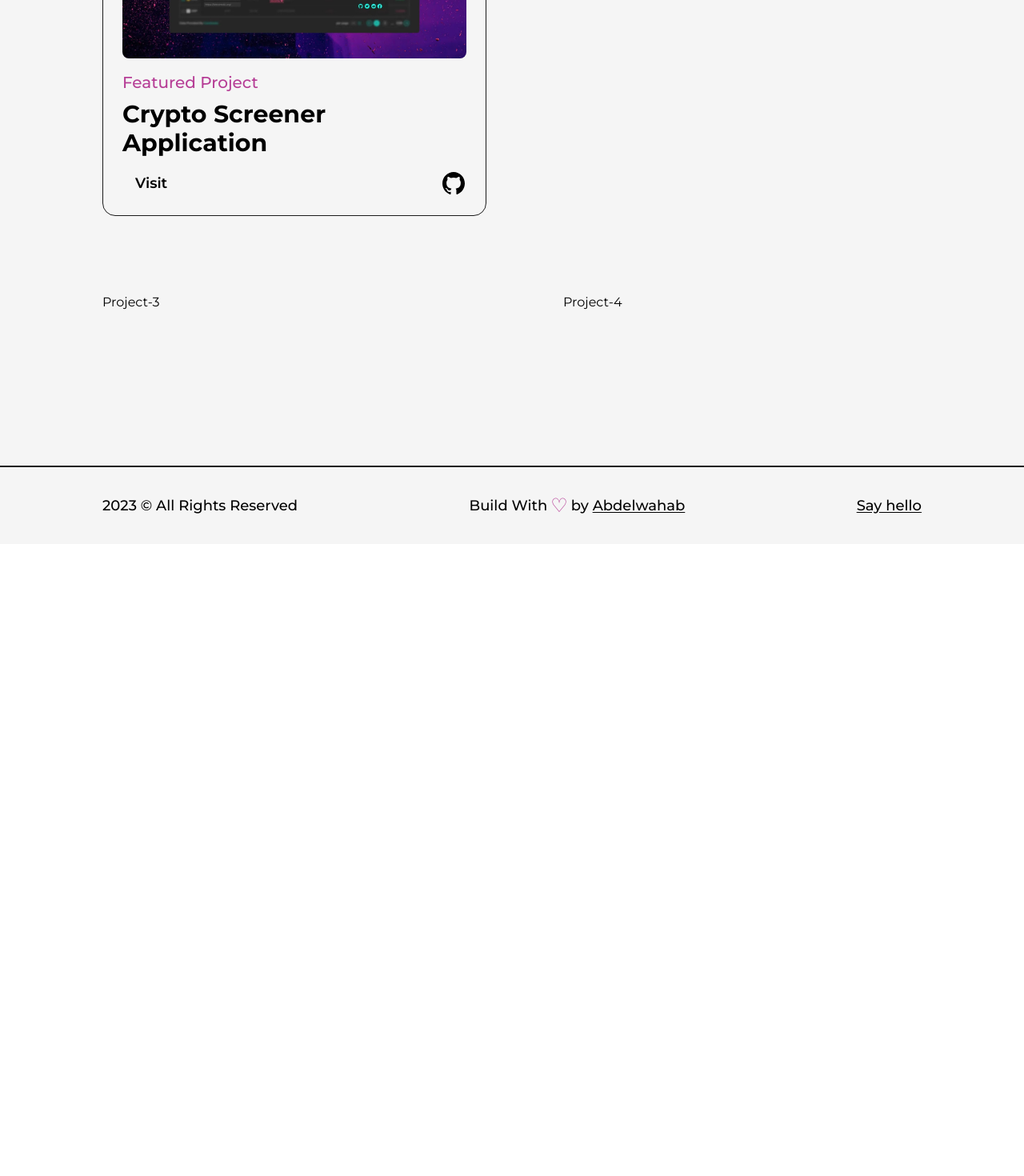
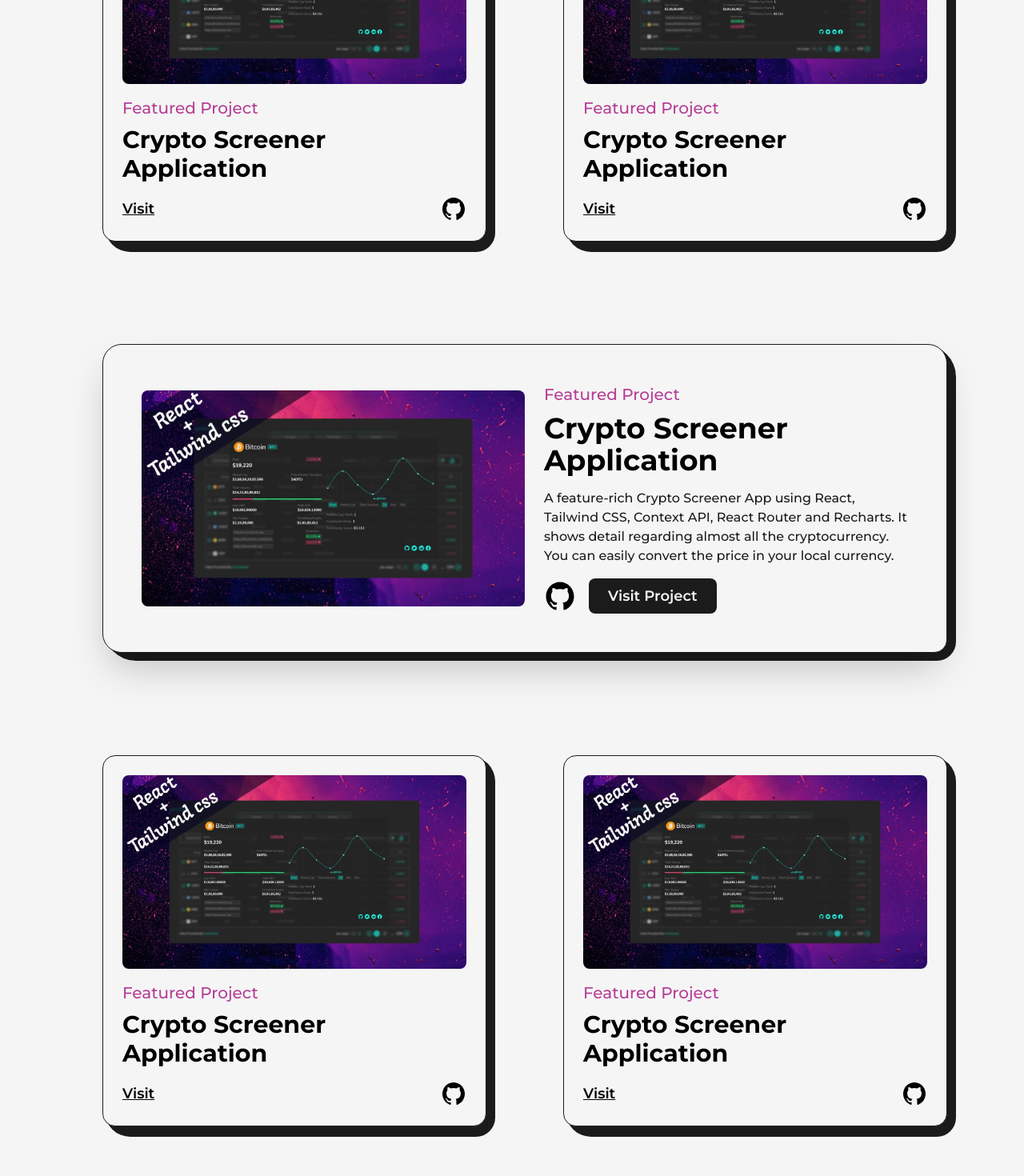
Before and after one commit to AbdelwahabTop/Next.js-Developer-Portfolio, a Next.js app: page /projects in a window 1280 px wide. Shown: the part 1180-2650 px from the top of the page at 80% size. Before the commit the page ends 1860 px from the top, so only its background shows below. Built offline with nearby package versions, Linux system fonts and the light colour scheme.

Commit message:
Project Page

```diff
--- a/src/pages/projects.js
+++ b/src/pages/projects.js
@@ -9,7 +9,9 @@ import project1 from "../../public/images/projects/crypto-screener-cover-image.j
 
 const FeaturedProject = ({ type, title, summary, img, link, github }) => {
   return (
-    <article className="w-full flex items-center justify-between rounded-3xl border border-solid border-dark bg-light shadow-2xl p-12">
+    <article className="w-full flex items-center justify-between relative rounded-br-2xl rounded-3xl border border-solid border-dark bg-light shadow-2xl p-12">
+      <div className="absolute top-0 -right-3 -z-10 w-[101%] h-[103%] rounded-[2.5rem] bg-dark rounded-br-3xl" />
+
       <Link
         href={link}
         target="_blank"
@@ -48,6 +50,8 @@ const FeaturedProject = ({ type, title, summary, img, link, github }) => {
 const Project = ({ type, title, img, link, github }) => {
   return (
     <article className="w-full flex flex-col items-center justify-center rounded-2xl border border-solid border-dark bg-light p-6 relative">
+      <div className="absolute top-0 -right-3 -z-10 w-[102%] h-[103%] rounded-[2rem] bg-dark rounded-br-3xl" />
+
       <Link
         href={link}
         target="_blank"
@@ -69,7 +73,7 @@ const Project = ({ type, title, img, link, github }) => {
           <Link
             href={link}
             target="_blank"
-            className="ml-4 text-lg font-semibold"
+            className="text-lg font-semibold underline"
           >
             Visit
           </Link>
@@ -96,7 +100,7 @@ const projects = () => {
             className="mb-16"
           />
 
-          <div className="grid grid-cols-12 gap-24">
+          <div className="grid grid-cols-12 gap-24 gap-y-32">
             <div className="col-span-12">
               <FeaturedProject
                 title="Crypto Screener Application"
@@ -118,9 +122,45 @@ const projects = () => {
                 github="/"
               />
             </div>
-            <div className="col-span-6">Project-2</div>
-            <div className="col-span-6">Project-3</div>
-            <div className="col-span-6">Project-4</div>
+            <div className="col-span-6">
+              <Project
+                title="Crypto Screener Application"
+                link="/"
+                type="Featured Project"
+                img={project1}
+                github="/"
+              />
+            </div>
+            <div className="col-span-12">
+              <FeaturedProject
+                title="Crypto Screener Application"
+                summary="A feature-rich Crypto Screener App using React, Tailwind CSS, Context API, React Router and Recharts.
+                It shows detail regarding almost all the cryptocurrency. You can easily convert the price in your
+                local currency."
+                link="/"
+                type="Featured Project"
+                img={project1}
+                github="/"
+              />
+            </div>
+            <div className="col-span-6">
+              <Project
+                title="Crypto Screener Application"
+                link="/"
+                type="Featured Project"
+                img={project1}
+                github="/"
+              />
+            </div>
+            <div className="col-span-6">
+              <Project
+                title="Crypto Screener Application"
+                link="/"
+                type="Featured Project"
+                img={project1}
+                github="/"
+              />
+            </div>
           </div>
         </Layout>
       </main>
```
